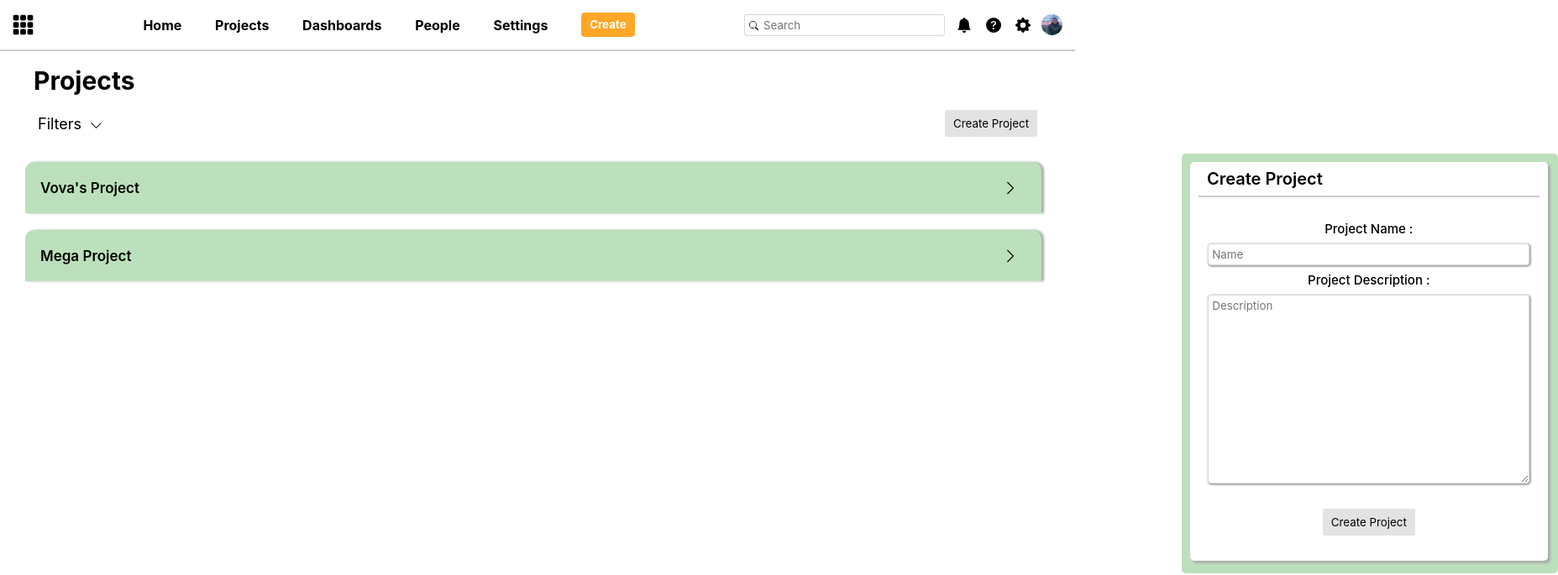
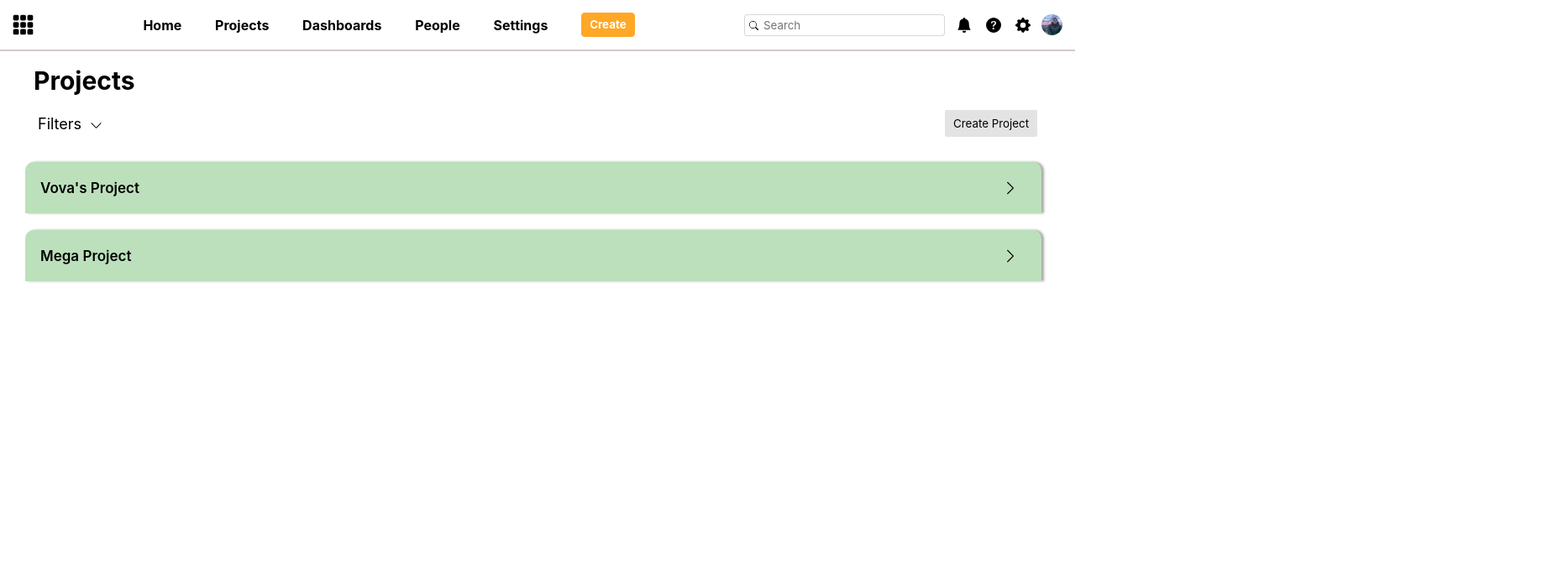
Before and after one commit to Oleg0110/React-Task, a React (Create React App) app in the folder front/: page /projects in a window 1280 px wide. Shown: the top 685 px of the page at 84% size, 1855 px wide, since content can reach past the window. Built offline with nearby package versions, Linux system fonts and the light colour scheme.

Commit message:
add tasks

```diff
--- a/front/src/layouts/Projects/Projects.module.scss
+++ b/front/src/layouts/Projects/Projects.module.scss
@@ -53,7 +53,7 @@
    margin-top: 20px;
    border-radius: 5px;
    width: 60%;
-   transition: 0.5s;
+   // transition: 0.5s;
 }
 
 .accordionBlockMax {
@@ -77,6 +77,26 @@
    border-radius: 10px;
 }
 
+// .createProjectArea {
+//    background-color: #bce0bb;
+//    border-radius: 5px;
+//    height: 500px;
+//    width: 35%;
+//    margin-top: 20px;
+//    margin-right: 25px;
+//    position: absolute;
+// }
+
+// .openedCreateProjectBlock {
+//    right: 10px;
+//    transition: 0.5s;
+// }
+
+// .closeCreateProjectBlock {
+//    right: -600px;
+//    transition: 0.5s;
+// }
+
 .createProjectArea {
    background-color: #bce0bb;
    border-radius: 5px;
@@ -84,17 +104,18 @@
    width: 35%;
    margin-top: 20px;
    margin-right: 25px;
-   position: absolute;
+   margin-left: 35px;
+   margin: 20px 25px 0 35px;
 }
 
 .openedCreateProjectBlock {
    right: 10px;
-   transition: 0.5s;
+   display: block;
 }
 
 .closeCreateProjectBlock {
    right: -600px;
-   transition: 0.5s;
+   display: none;
 }
 
 .createArea {
--- a/front/src/stores/BoardStore/BoardStore.js
+++ b/front/src/stores/BoardStore/BoardStore.js
@@ -18,15 +18,33 @@ class BoardStore {
       })
    }
 
+   pushList(title, id) {
+      // let foundId = 0
+      // for (let i = 0; i < this.lists.length; i++) {
 
+      //    if (this.lists[i].id > foundId) {
 
-   pushList(title, id) {
-      console.log(this.lists.push({ title, id }));
+      //    }
+      // }
+
+      console.log(this.lists.push({ title, id, tasks: [] }));
    }
 
    pushTask(text, id) {
-      this.lists.push({ text, id });
+      // this.lists.push({ text, id });
       const foundLists = this.lists.find((data) => data.id === id)
+      let foundId = 0
+      if (foundLists.tasks) {
+
+         for (let i = 0; i < foundLists.tasks.length; i++) {
+
+            if (foundLists.tasks[i].id > foundId) {
+               foundId = foundLists.tasks[i].id
+            }
+         }
+         foundId++
+         foundLists.tasks.push({ text, id: foundId })
+      }
       console.log(foundLists);
    }
 }
```
